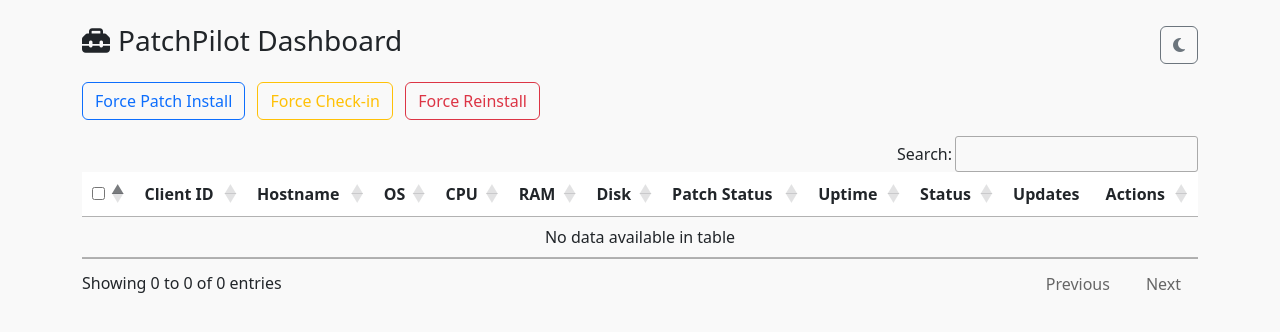
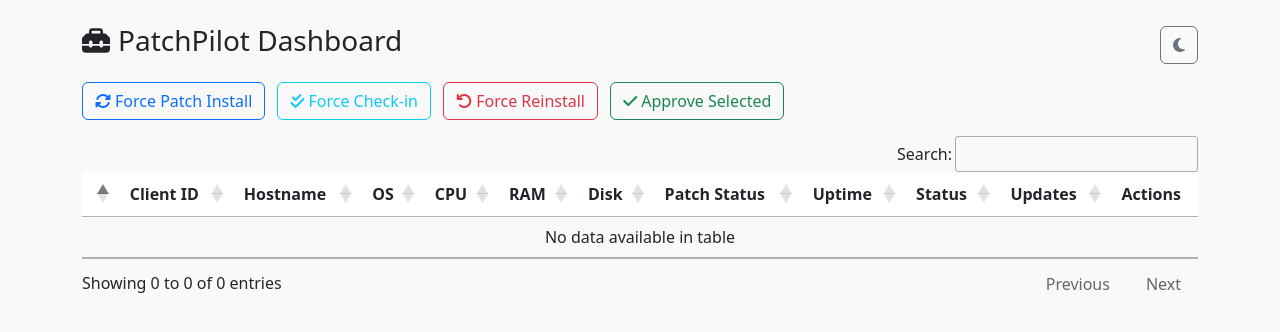
Before and after one commit to gitarman94/PatchPilot, a Flask app: page / in a window 1280 px wide. Shown: the top 332 px of the page. Run offline with Flask 3, Linux system fonts and the light colour scheme; parts of the project's set-up code (start-up, migrations or seed data) failed here and were passed over; some libraries are stand-ins or nearby versions.

Commit message:
Update dashboard.html

```diff
--- a/templates/dashboard.html
+++ b/templates/dashboard.html
@@ -9,7 +9,7 @@
           href="https://cdn.jsdelivr.net/npm/bootstrap@5.3.0/dist/css/bootstrap.min.css"
           crossorigin="anonymous">
 
-    <!-- DataTables (search, sort, pagination, export, column‑visibility) -->
+    <!-- DataTables -->
     <link rel="stylesheet"
           href="https://cdn.datatables.net/1.13.6/css/jquery.dataTables.min.css"/>
     <link rel="stylesheet"
@@ -17,7 +17,7 @@
     <link rel="stylesheet"
           href="https://cdn.datatables.net/responsive/2.5.0/css/responsive.dataTables.min.css"/>
 
-    <!-- Font Awesome for icons -->
+    <!-- Font Awesome -->
     <link rel="stylesheet"
           href="https://cdnjs.cloudflare.com/ajax/libs/font-awesome/6.5.0/css/all.min.css"
           crossorigin="anonymous"/>
@@ -38,6 +38,9 @@
         .status-updates { color:#ffc107; font-weight:bold; }
         .toast-container { position:fixed; top:1rem; right:1rem; z-index:1055; }
         .modal-body { min-height:200px; }
+        table.dataTable tbody td.select-checkbox { cursor: pointer; }
+        table.dataTable tbody td.select-checkbox:before { content: "\f096"; font-family: FontAwesome; margin-right: 5px; }
+        table.dataTable tbody tr.selected td.select-checkbox:before { content: "\f046"; }
     </style>
 </head>
 <body>
@@ -50,18 +53,27 @@
         </button>
     </div>
 
-    <!-- DataTable -->
+    <!-- Bulk action buttons -->
     <div class="mb-3">
-        <button class="btn btn-outline-primary me-2" id="forcePatchBtn">Force Patch Install</button>
-        <button class="btn btn-outline-warning me-2" id="forceCheckinBtn">Force Check-in</button>
-        <button class="btn btn-outline-danger" id="forceReinstallBtn">Force Reinstall</button>
+        <button id="bulkForcePatch" class="btn btn-outline-primary me-2">
+            <i class="fa-solid fa-rotate me-1"></i>Force Patch Install
+        </button>
+        <button id="bulkForceCheckin" class="btn btn-outline-info me-2">
+            <i class="fa-solid fa-check-double me-1"></i>Force Check-in
+        </button>
+        <button id="bulkForceReinstall" class="btn btn-outline-danger me-2">
+            <i class="fa-solid fa-arrow-rotate-left me-1"></i>Force Reinstall
+        </button>
+        <button id="bulkApprove" class="btn btn-outline-success">
+            <i class="fa-solid fa-check me-1"></i>Approve Selected
+        </button>
     </div>
 
-    <table id="clientsTable" class="display nowrap table table-striped table-hover"
-           style="width:100%">
+    <!-- DataTable -->
+    <table id="clientsTable" class="display nowrap table table-striped table-hover" style="width:100%">
         <thead>
         <tr>
-            <th><input type="checkbox" id="selectAll"></th> <!-- new column -->
+            <th></th> <!-- Checkbox column -->
             <th>Client ID</th>
             <th>Hostname</th>
             <th>OS</th>
@@ -75,12 +87,11 @@
             <th>Actions</th>
         </tr>
         </thead>
-
         <tbody>
         {% for client in clients %}
         <tr data-client-id="{{ client.id }}">
-    <td><input type="checkbox" class="client-checkbox"></td>
-    <td><a href="#" class="client-link text-primary">{{ client.id }}</a></td>
+            <td class="select-checkbox"></td>
+            <td><a href="#" class="client-link text-primary">{{ client.id }}</a></td>
             <td>{{ client.client_name or '—' }}</td>
             <td>{{ client.os_name or '—' }}</td>
             <td>{{ client.cpu or '—' }}</td>
@@ -129,7 +140,7 @@
     <!-- Toast container -->
     <div class="toast-container"></div>
 
-    <!-- Detail modal (filled via AJAX) -->
+    <!-- Detail modal -->
     <div class="modal fade" id="clientDetailModal" tabindex="-1" aria-hidden="true">
         <div class="modal-dialog modal-lg">
             <div class="modal-content">
@@ -149,7 +160,6 @@
 <script src="https://code.jquery.com/jquery-3.7.0.min.js" crossorigin="anonymous"></script>
 <script src="https://cdn.jsdelivr.net/npm/bootstrap@5.3.0/dist/js/bootstrap.bundle.min.js"
         crossorigin="anonymous"></script>
-
 <script src="https://cdn.datatables.net/1.13.6/js/jquery.dataTables.min.js"></script>
 <script src="https://cdn.datatables.net/buttons/2.4.1/js/dataTables.buttons.min.js"></script>
 <script src="https://cdn.datatables.net/buttons/2.4.1/js/buttons.html5.min.js"></script>
@@ -157,7 +167,7 @@
 <script src="https://cdn.datatables.net/responsive/2.5.0/js/dataTables.responsive.min.js"></script>
 
 <script>
-/* persist dark mode */
+/* Dark mode */
 if (localStorage.getItem('darkMode') === 'enabled') document.body.classList.add('dark-mode');
 document.getElementById('darkModeToggle').addEventListener('click', () => {
     document.body.classList.toggle('dark-mode');
@@ -165,7 +175,7 @@ document.getElementById('darkModeToggle').addEventListener('click', () => {
         document.body.classList.contains('dark-mode') ? 'enabled' : 'disabled');
 });
 
-/* toast helper */
+/* Toast helper */
 function showToast(message, type='success') {
     const toast = $(`
         <div class="toast align-items-center text-bg-${type} border-0 mb-2" role="alert">
@@ -176,11 +186,10 @@ function showToast(message, type='success') {
             </div>
         </div>`);
     $('.toast-container').append(toast);
-    const bsToast = new bootstrap.Toast(toast[0], {delay:3000});
-    bsToast.show();
+    new bootstrap.Toast(toast[0], {delay:3000}).show();
 }
 
-/* DataTables init with export/column‑visibility */
+/* DataTables init */
 const table = $('#clientsTable').DataTable({
     responsive:true,
     pageLength:10,
@@ -193,46 +202,79 @@ const table = $('#clientsTable').DataTable({
         {extend:'print', text:'Print'}
     ],
     columnDefs:[
-        {orderable:false, targets:[10]}
-    ]
+        {orderable:false, targets:[0,11]} // checkbox & actions
+    ],
+    select: {
+        style: 'multi',
+        selector: 'td.select-checkbox'
+    }
 });
 
-/* generic POST helper (adds admin token) */
-function postAction(url, successMsg) {
-    $.post(url, {'admin_token':'{{ ADMIN_TOKEN or "" }}'})
+/* generic POST helper */
+function postAction(url, data={}, successMsg="Action completed") {
+    data['admin_token'] = '{{ ADMIN_TOKEN or "" }}';
+    $.post(url, data)
         .done(() => showToast(successMsg))
         .fail(() => showToast('Action failed','danger'));
 }
 
-/* row‑level buttons */
+/* Row buttons */
 $('#clientsTable').on('click', '.approve-btn', function(){
     const id = $(this).closest('tr').data('client-id');
-    postAction(`/approve/${id}`, `Client ${id} approved`);
+    postAction(`/approve/${id}`, {}, `Client ${id} approved`);
 });
 
 $('#clientsTable').on('click', '.force-btn', function(){
     const id = $(this).closest('tr').data('client-id');
-    postAction(`/admin/force-update/${id}`, `Force update sent to ${id}`);
+    postAction(`/admin/force-update/${id}`, {}, `Force update sent to ${id}`);
 });
 
 $('#clientsTable').on('click', '.checkin-btn', function(){
     const id = $(this).closest('tr').data('client-id');
-    postAction(`/admin/allow-checkin/${id}`, `Check‑in allowed for ${id}`);
+    postAction(`/admin/allow-checkin/${id}`, {}, `Check‑in allowed for ${id}`);
 });
 
-/* load client details into modal */
+/* Bulk action buttons */
+function getSelectedIds() {
+    return table.rows({selected:true}).nodes().to$().map(function(){ return $(this).data('client-id'); }).get();
+}
+
+$('#bulkForcePatch').click(function(){
+    const ids = getSelectedIds();
+    if(!ids.length) return showToast('No clients selected','warning');
+    ids.forEach(id => postAction(`/admin/force-update/${id}`, {}, `Force patch sent to ${id}`));
+});
+
+$('#bulkForceCheckin').click(function(){
+    const ids = getSelectedIds();
+    if(!ids.length) return showToast('No clients selected','warning');
+    ids.forEach(id => postAction(`/admin/allow-checkin/${id}`, {}, `Check‑in allowed for ${id}`));
+});
+
+$('#bulkForceReinstall').click(function(){
+    const ids = getSelectedIds();
+    if(!ids.length) return showToast('No clients selected','warning');
+    if(!confirm(`Force reinstall on ${ids.length} clients?`)) return;
+    ids.forEach(id => postAction(`/admin/force-reinstall/${id}`, {}, `Reinstall triggered for ${id}`));
+});
+
+$('#bulkApprove').click(function(){
+    const ids = getSelectedIds();
+    if(!ids.length) return showToast('No clients selected','warning');
+    ids.forEach(id => postAction(`/approve/${id}`, {}, `Client ${id} approved`));
+});
+
+/* Client row click for details */
 $('#clientsTable').on('click', '.client-link', function(e){
     e.preventDefault();
-    const clientId = $(this).closest('tr').data('client-id');
-    const modal = new bootstrap.Modal('#clientDetailModal');
-    $('#clientDetailBody').html(`
-        <div class="text-center py-5"><div class="spinner-border" role="status"></div></div>
-    `);
-    modal.show();
-    $.get(`/clients/${clientId}`)
-        .done(html => $('#clientDetailBody').html(html))
-        .fail(() => $('#clientDetailBody').html('<p class="text-danger">Failed to load details.</p>'));
+    const id = $(this).closest('tr').data('client-id');
+    $('#clientDetailBody').html('<div class="text-center py-5"><div class="spinner-border"></div></div>');
+    $('#clientDetailModal').modal('show');
+    $.get(`/api/client/${id}`, function(data){
+        $('#clientDetailBody').html(data);
+    });
 });
 </script>
+
 </body>
 </html>
```
